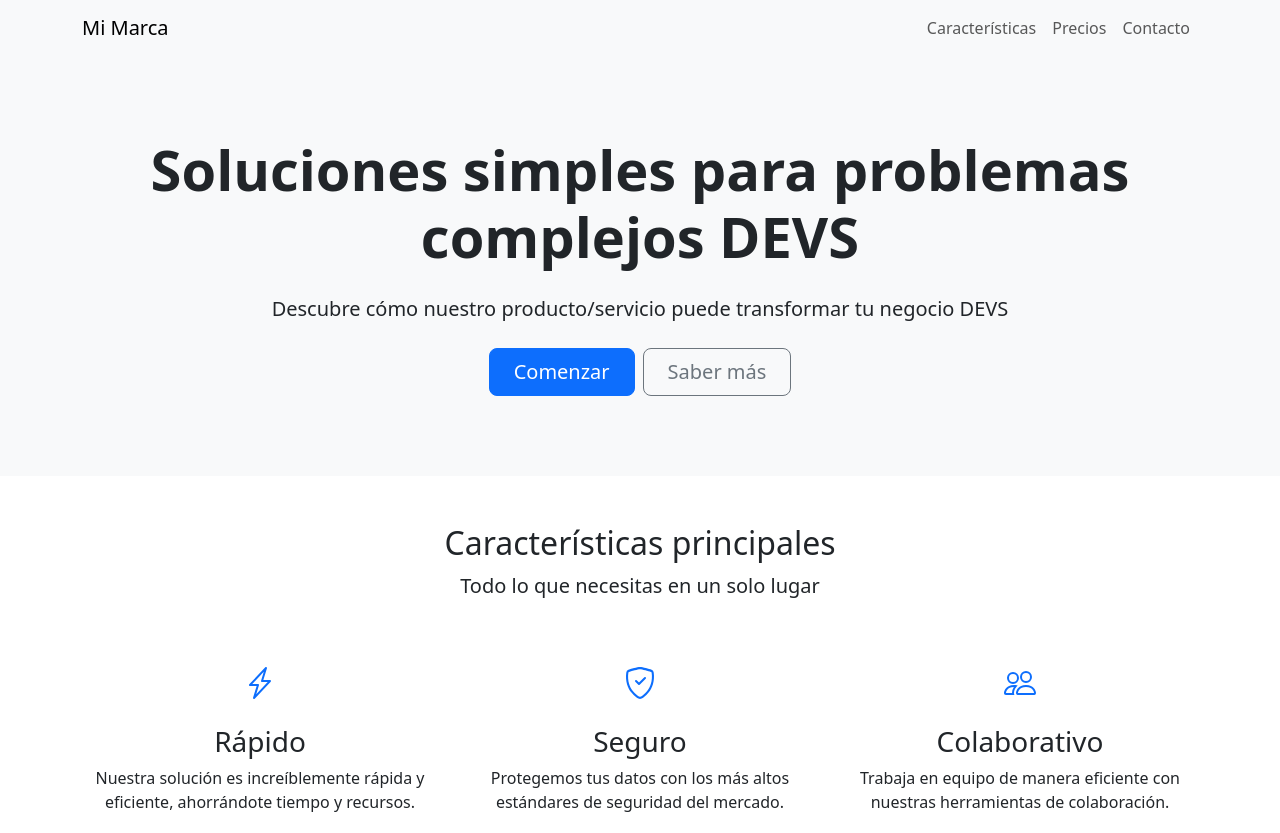
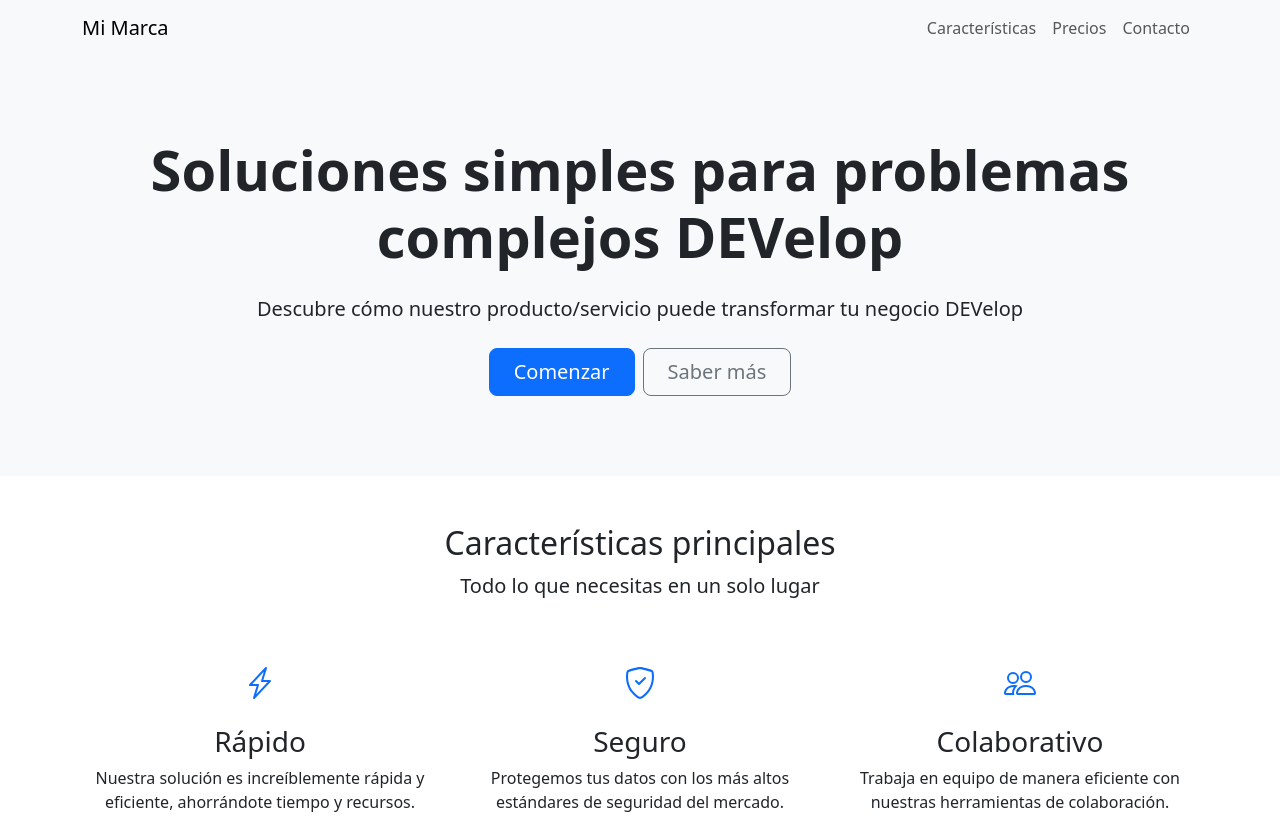
Before and after one commit to JorgeFME/actions, a website: page webapp/index.html in a window 1280 px wide. Shown: the top 833 px of the page. Drawn offline with nearby package versions, Linux system fonts and the light colour scheme.

Commit message:
Changev3

```diff
--- a/webapp/index.html
+++ b/webapp/index.html
@@ -56,8 +56,8 @@
     <!-- Sección Hero -->
     <section class="hero-section text-center">
         <div class="container">
-            <h1 class="display-4 fw-bold mb-4">Soluciones simples para problemas complejos DEVS</h1>
-            <p class="lead mb-4">Descubre cómo nuestro producto/servicio puede transformar tu negocio DEVS</p>
+            <h1 class="display-4 fw-bold mb-4">Soluciones simples para problemas complejos DEVelop</h1>
+            <p class="lead mb-4">Descubre cómo nuestro producto/servicio puede transformar tu negocio DEVelop</p>
             <div class="d-grid gap-2 d-sm-flex justify-content-sm-center">
                 <button type="button" class="btn btn-primary btn-lg px-4 gap-3">Comenzar</button>
                 <button type="button" class="btn btn-outline-secondary btn-lg px-4">Saber más</button>
```
